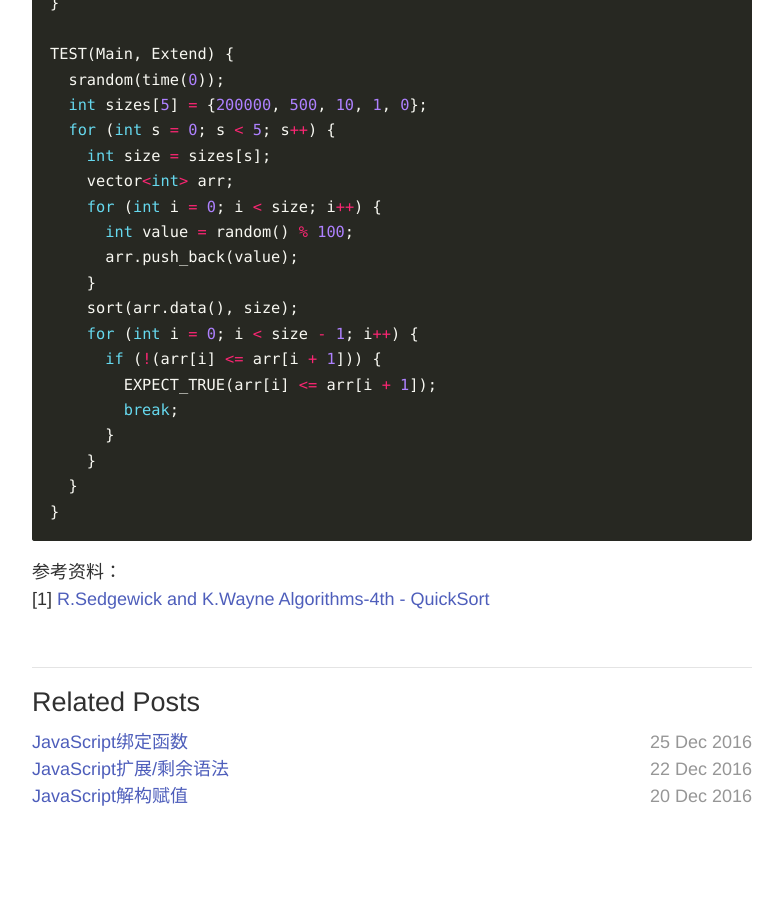
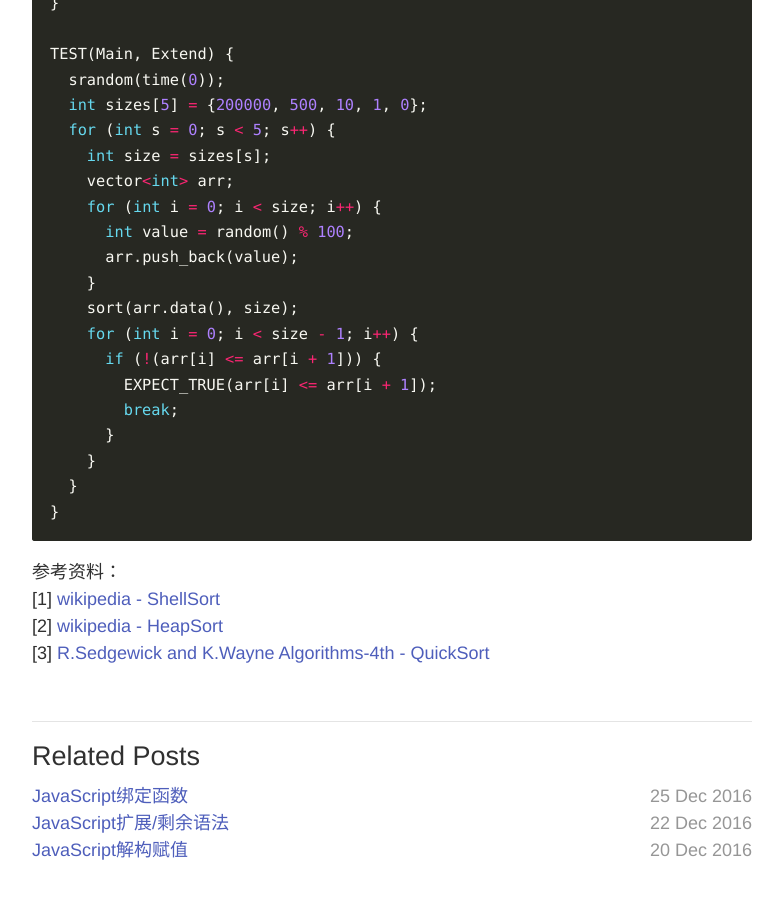
Before and after one commit to skylerlee/codelet, a Jekyll site: the page built from _posts/2016-02-03-sorting.md, in a window 1280 px wide and 900 px high, scrolled down 8722 px. Shown: the whole window, without its empty margins (248-1031 px from the left). Built offline with Jekyll 4.4.1, drawn with Linux system fonts in a browser that asks for light colours; comment, search, counter and statistics services are not loaded; before the commit the page ends 9568 px from its top, so only the background shows below that.

Commit message:
Update refs

````diff
--- a/_posts/2016-02-03-sorting.md
+++ b/_posts/2016-02-03-sorting.md
@@ -368,4 +368,6 @@ TEST(Main, Extend) {
 ```
 
 参考资料：
-[1] [R.Sedgewick and K.Wayne Algorithms-4th - QuickSort](https://algs4.cs.princeton.edu/23quicksort/)
+[1] [wikipedia - ShellSort](https://en.wikipedia.org/wiki/Shellsort)
+[2] [wikipedia - HeapSort](https://en.wikipedia.org/wiki/Heapsort)
+[3] [R.Sedgewick and K.Wayne Algorithms-4th - QuickSort](https://algs4.cs.princeton.edu/23quicksort/)
````
